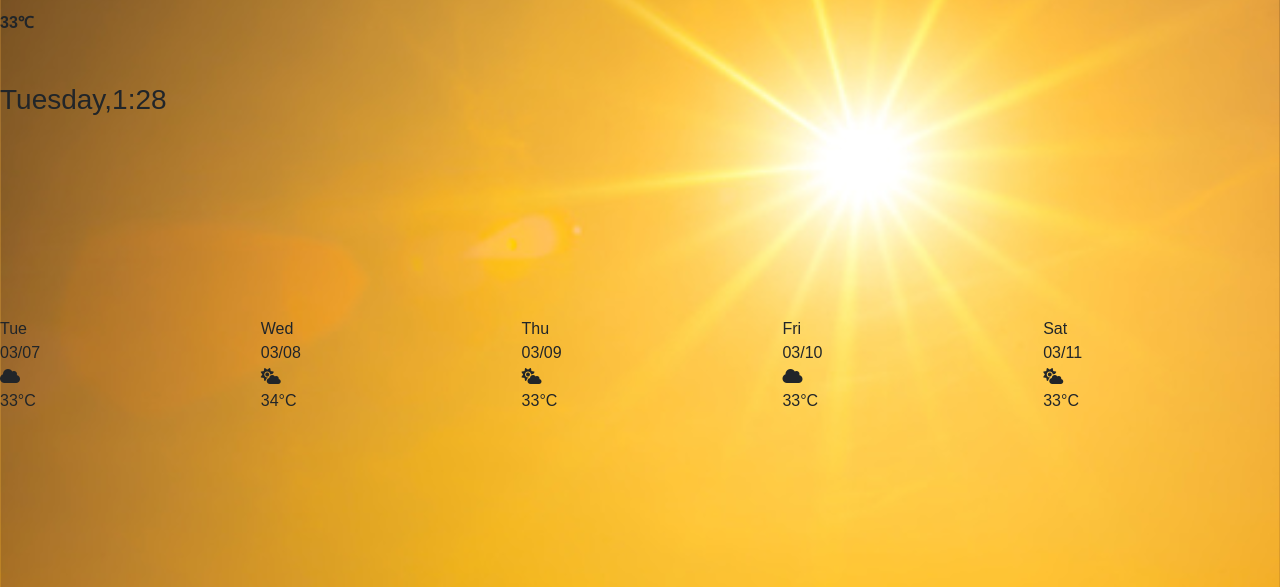
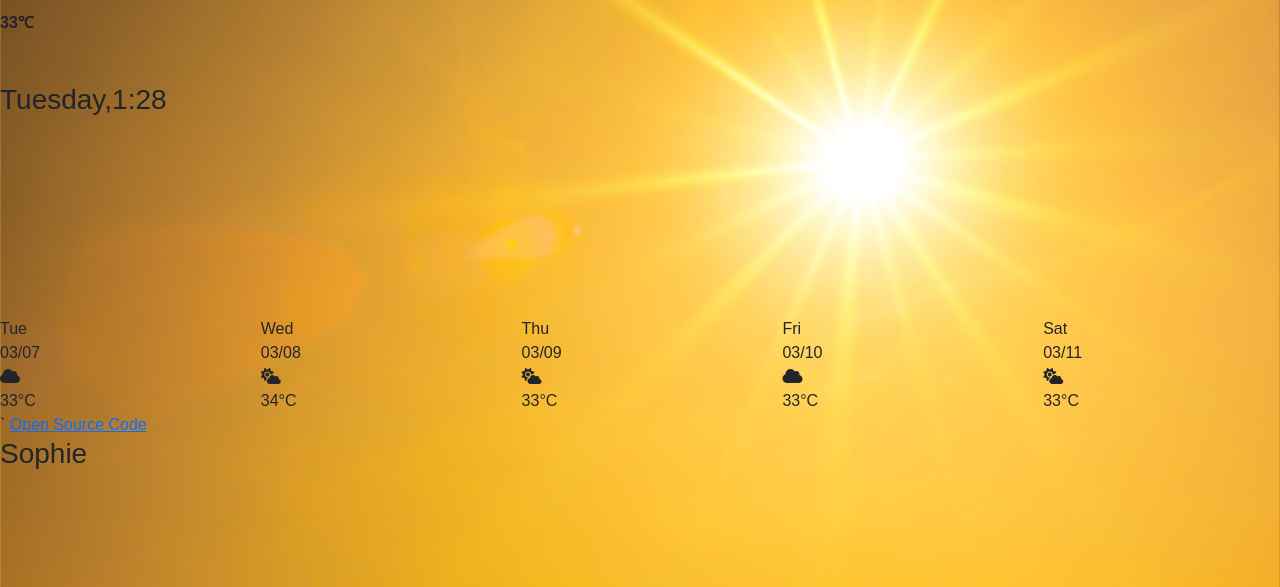
Before and after one commit to Sophiee43/weather-app, a plain HTML site: page index.html in a window 1280 px wide. Shown: the part 213-800 px from the top of the page. Drawn offline with nearby package versions, Linux system fonts and the light colour scheme.

Commit message:
updated a link on my profile

```diff
--- a/index.html
+++ b/index.html
@@ -81,9 +81,10 @@
   </div>
  </div>
  </div>
-
+`
  <script src="index.js"></script>
-
+<a href="https://github.com/Sophiee43/weather-app.git">Open Source Code</a>
+<h3>Sophie</h1>
 </body>
 
 </html>
```
